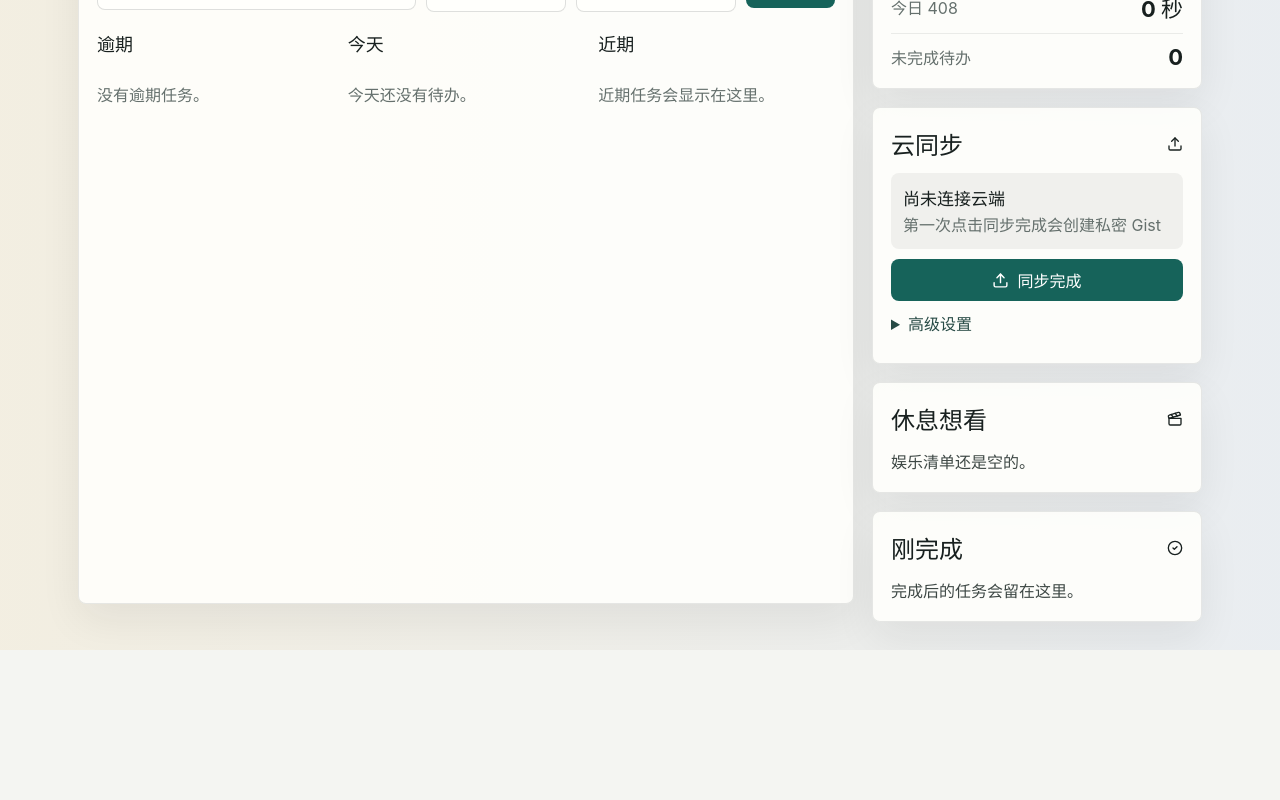
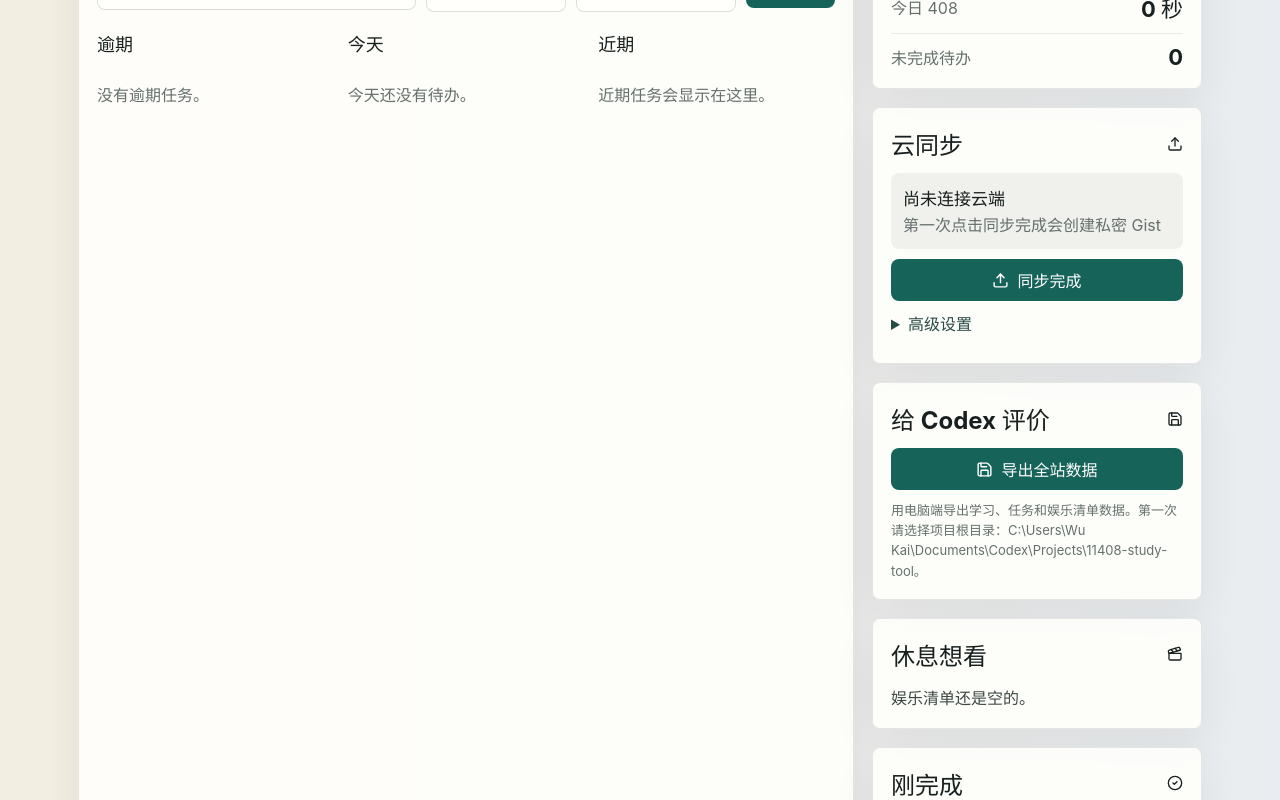
Before and after one commit to WK20041230/Kaidesk, a React (Vite) app: page / in a window 1280 px wide. Shown: the part 430-1230 px from the top of the page. Before the commit the page ends 1080 px from the top, so only its background shows below. Built offline with nearby package versions, Linux system fonts and the light colour scheme.

Commit message:
Move Codex export to homepage

```diff
--- a/src/App.tsx
+++ b/src/App.tsx
@@ -948,6 +948,25 @@ export function App() {
 
   const sectionHref = (section: ActiveSection) => (section === "home" ? appBase : `${appBase}${section}`);
 
+  const renderCloudSyncSummary = (compact = false) => (
+    <>
+      <div className={`sync-status ${compact ? "compact-status" : ""}`}>
+        <strong>{hasLocalChanges ? "本地有未上传修改" : syncConfig.gistId ? "已连接云端" : "尚未连接云端"}</strong>
+        <span>
+          {lastCloudSync
+            ? `上次同步：${lastCloudSync}`
+            : syncConfig.gistId
+              ? "打开页面或回到前台时会自动拉取"
+              : "第一次点击同步完成会创建私密 Gist"}
+        </span>
+      </div>
+      <button className="primary-button cloud-sync-button" onClick={completeCloudSync} disabled={cloudBusy}>
+        <Upload size={17} />
+        {cloudBusy ? "同步中" : "同步完成"}
+      </button>
+    </>
+  );
+
   const renderTaskItem = (task: TaskItem, meta: string) => {
     const isEditing = editingTaskId === task.id;
     return (
@@ -1111,6 +1130,7 @@ export function App() {
                 value={data.settings.examDate}
                 onChange={(event) => persist({ ...data, settings: { ...data.settings, examDate: event.target.value } })}
               />
+              {renderCloudSyncSummary(true)}
             </section>
           </>
         )}
@@ -1251,22 +1271,7 @@ export function App() {
                 <h2>云同步</h2>
                 <Upload size={16} />
               </div>
-              <div className="sync-status">
-                <strong>
-                  {hasLocalChanges ? "本地有未上传修改" : syncConfig.gistId ? "已连接云端" : "尚未连接云端"}
-                </strong>
-                <span>
-                  {lastCloudSync
-                    ? `上次同步：${lastCloudSync}`
-                    : syncConfig.gistId
-                      ? "打开页面或回到前台时会自动拉取"
-                      : "第一次点击同步完成会创建私密 Gist"}
-                </span>
-              </div>
-              <button className="primary-button cloud-sync-button" onClick={completeCloudSync} disabled={cloudBusy}>
-                <Upload size={17} />
-                {cloudBusy ? "同步中" : "同步完成"}
-              </button>
+              {renderCloudSyncSummary()}
               <details className="cloud-settings">
                 <summary>高级设置</summary>
                 <div className="cloud-form">
@@ -1289,6 +1294,21 @@ export function App() {
                 </div>
               </details>
               {cloudMessage && <p className="sync-message compact-sync">{cloudMessage}</p>}
+            </section>
+
+            <section className="history-panel">
+              <div className="section-head compact">
+                <h2>给 Codex 评价</h2>
+                <Save size={16} />
+              </div>
+              <button className="primary-button codex-export-button" onClick={syncForCodex}>
+                <Save size={17} />
+                导出全站数据
+              </button>
+              <p className="sync-hint">
+                用电脑端导出学习、任务和娱乐清单数据。第一次请选择项目根目录：C:\Users\Wu Kai\Documents\Codex\Projects\11408-study-tool。
+              </p>
+              {syncMessage && <p className="sync-message compact-sync">{syncMessage}</p>}
             </section>
 
             <section className="history-panel">
@@ -1453,10 +1473,6 @@ export function App() {
           </article>
         </div>
         <div className="progress-actions">
-          <button className="primary-button" onClick={syncForCodex}>
-            <Save size={17} />
-            同步给 Codex
-          </button>
           <button className="secondary-button" onClick={exportData}>
             <Download size={17} />
             导出
@@ -1467,10 +1483,6 @@ export function App() {
           </button>
           <input ref={fileInput} className="hidden" type="file" accept="application/json" onChange={importData} />
         </div>
-        <p className="sync-hint">
-          点击后请选择项目根目录：C:\Users\Wu Kai\Documents\Codex\Projects\11408-study-tool。
-        </p>
-        {syncMessage && <p className="sync-message">{syncMessage}</p>}
       </section>
 
       <section className="content-grid">
--- a/src/styles.css
+++ b/src/styles.css
@@ -525,9 +525,26 @@ textarea:focus {
   line-height: 1.45;
 }
 
+.compact-status {
+  margin-top: 10px;
+  padding: 10px;
+}
+
+.compact-status strong {
+  font-size: 15px;
+}
+
+.compact-status span {
+  font-size: 12px;
+}
+
 .cloud-sync-button {
   width: 100%;
   margin: 10px 0;
+}
+
+.codex-export-button {
+  width: 100%;
 }
 
 .cloud-settings {
```
